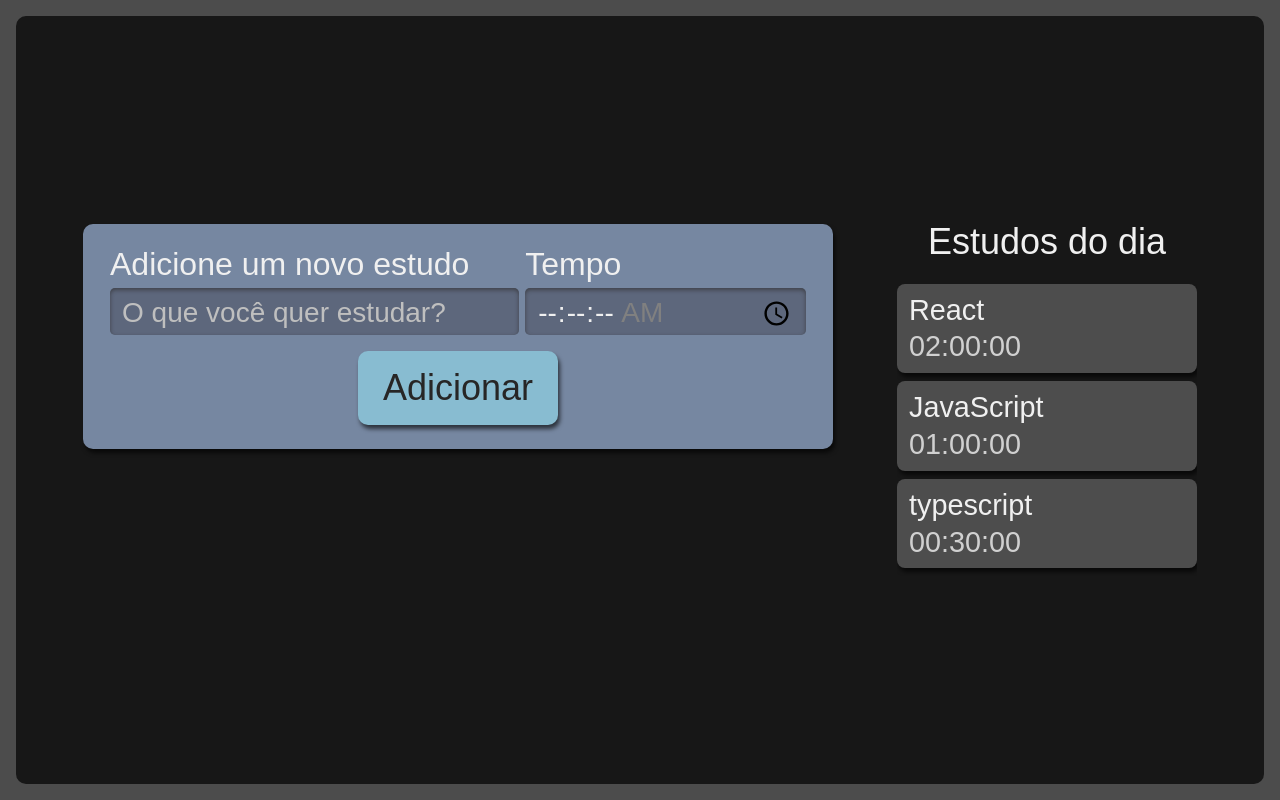
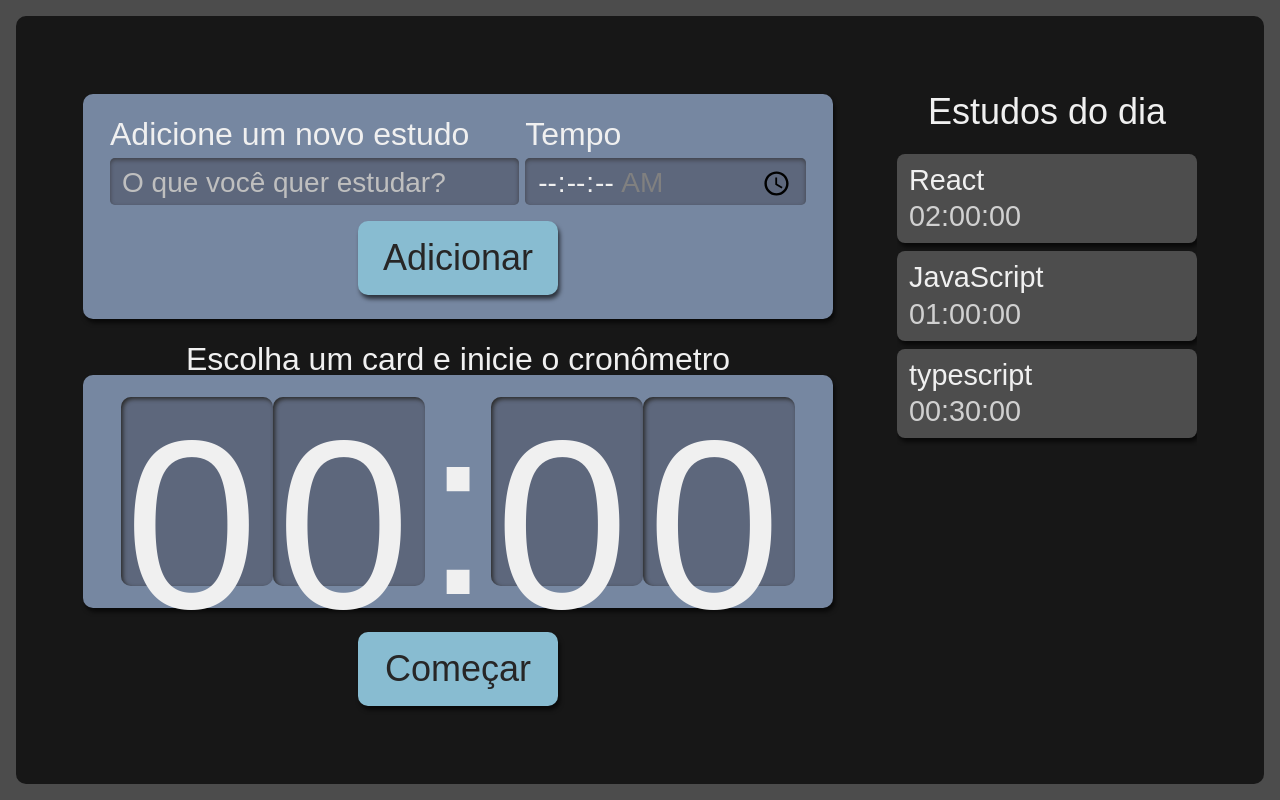
Before and after one commit to guilhermelins7/react-ts-studies, a React (Create React App) app: page / in a window 1280 px wide. Built offline with nearby package versions, Linux system fonts and the light colour scheme.

Commit message:
feat: Cronometro

```diff
--- /dev/null
+++ b/src/components/Cronometro/Cronometro.module.scss
@@ -0,0 +1,59 @@
+.cronometro {
+  display: flex;
+  flex-direction: column;
+  align-items: center;
+  grid-area: cronometro;
+
+  .relogioWrapper {
+    align-items: center;
+    background-color: #7687A1;
+    border-radius: 10px;
+    box-shadow: 2px 4px 4px #0000009F;
+    box-sizing: border-box;
+    display: flex;
+    font-size: 5rem;
+    justify-content: center;
+    margin-bottom: 24px;
+    padding: 16px 12px;
+    width: 100%;
+  }
+
+  .titulo {
+    font-size: 2rem;
+  }
+
+  button {
+    background-color: #88bcd1;
+    border-radius: 10px;
+    box-shadow: 2px 4px 4px #0000009F;
+    color: #272626;
+    cursor: pointer;
+    font-size: 1.25rem;
+    padding: 16px;
+    width: 150px;
+
+    &:active {
+      background-color: #7CA6B7;
+      box-shadow: 2px 2px 4px #0000009F inset;
+      cursor: auto;
+    }
+  }
+
+  @media screen and (min-width:1280px) {
+
+    .relogioWrapper{
+      font-size: 15rem;
+    }
+
+    p {
+      font-size: 2rem;
+    }
+
+    button {
+      grid-column-start: span 2;
+      justify-self: center;
+      width: 200px;
+      font-size: 2.25rem;
+    }
+  }
+}
--- /dev/null
+++ b/src/components/Cronometro/Relogio/Relogio.module.scss
@@ -0,0 +1,21 @@
+.relogioNumero {
+  background-color: #5D677C;
+  box-shadow: 2px 2px 4px #2B2B2B inset;
+  height: 3.6rem;
+  width: 3rem;
+  padding: 8px 4px;
+  border-radius: 10px;
+
+  @media screen and (min-width:1280px) {
+    height: 10.8rem;
+    width: 9rem;
+  }
+}
+
+.relogioDivisao {
+  height: 4.2rem;
+
+  @media screen and (min-width:1280px) {
+    height: 12.6rem;
+  }
+}
--- /dev/null
+++ b/src/components/Cronometro/Relogio/index.tsx
@@ -0,0 +1,13 @@
+import styles from './Relogio.module.scss';
+
+export default function Relogio() {
+    return(
+        <>
+            <span className={styles.relogioNumero}>0</span>
+            <span className={styles.relogioNumero}>0</span>
+            <span className={styles.relogioDivisao}>:</span>
+            <span className={styles.relogioNumero}>0</span>
+            <span className={styles.relogioNumero}>0</span>
+        </>
+    );
+}
--- /dev/null
+++ b/src/components/Cronometro/index.tsx
@@ -0,0 +1,17 @@
+import Botao from '../Botao';
+import Relogio from './Relogio';
+import styles from './Cronometro.module.scss';
+
+export function Cronometro() {
+    return(
+        <div className={styles.cronometro}>
+            <p className={styles.titulo} >Escolha um card e inicie o cronômetro</p>
+            <div className={styles.relogioWrapper} >
+                <Relogio/>
+            </div>
+            <Botao>
+                Começar
+            </Botao>
+        </div>
+    );
+}
--- a/src/pages/App.tsx
+++ b/src/pages/App.tsx
@@ -2,12 +2,14 @@
 import Formulario from "../components/Formulario";
 import Lista from "../components/Lista";
 import style from "./App.module.scss";
+import { Cronometro } from "../components/Cronometro";
 
 function App() {
   return (
     <div className={style.AppStyle}>
       <Formulario />
       <Lista />
+      <Cronometro/>
     </div>
   );
 }
```
